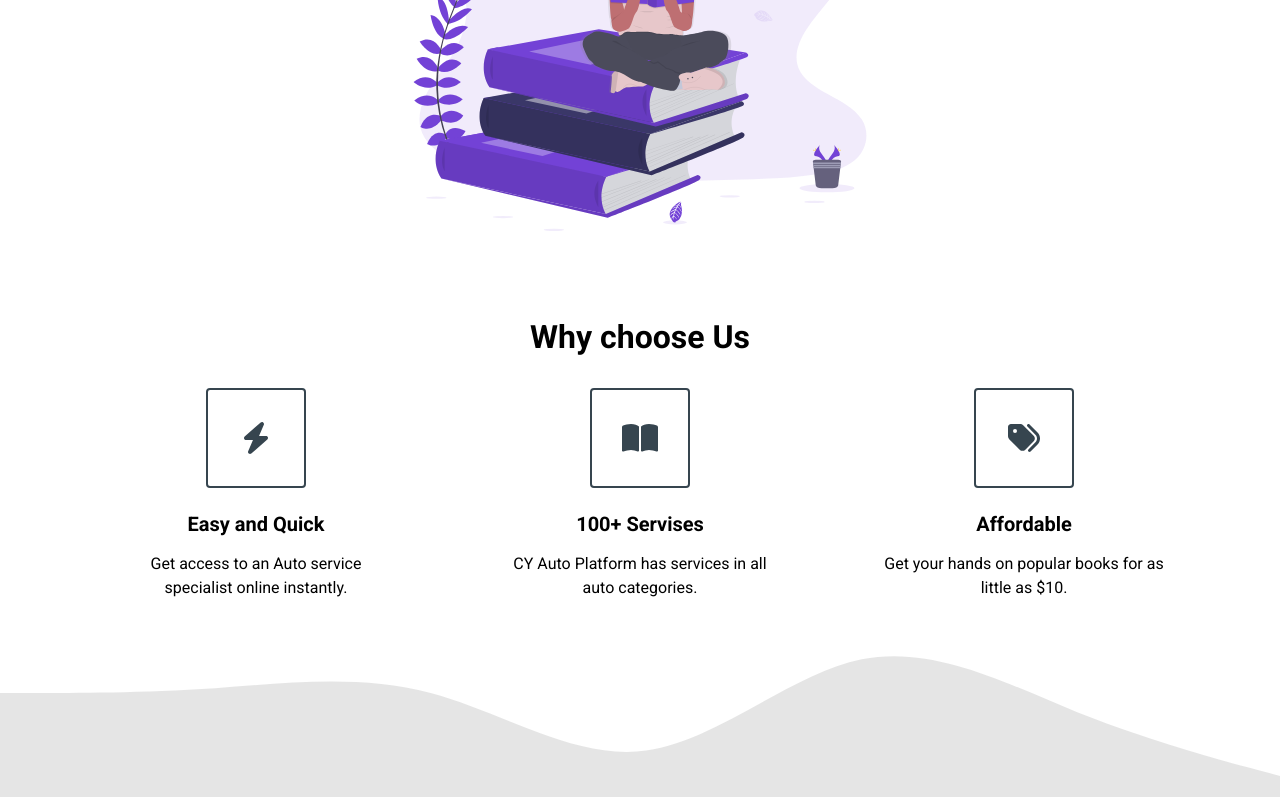
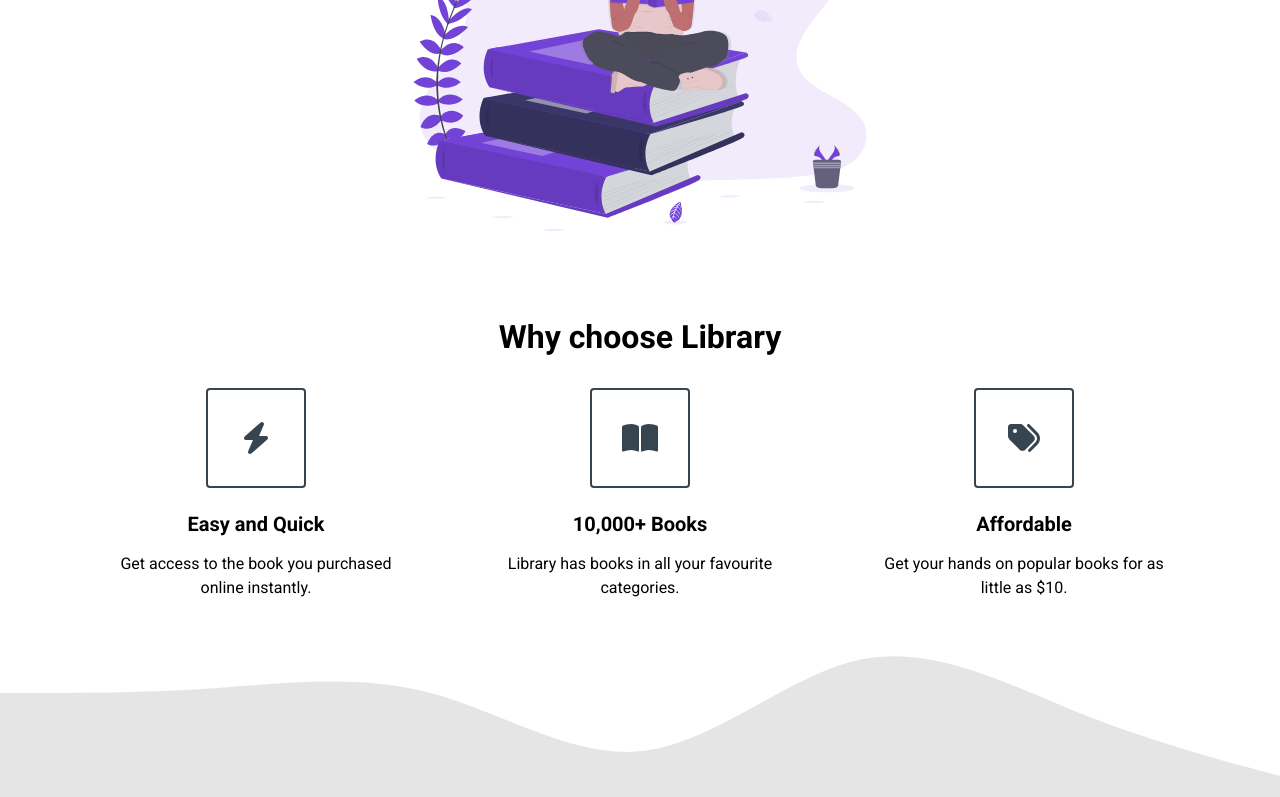
Before and after one commit to Antrikas/Library-react-app, a React (Create React App) app: page / in a window 1280 px wide. Shown: the part 538-1335 px from the top of the page. Built offline with nearby package versions, Linux system fonts and the light colour scheme.

Commit message:
Update Highlights.jsx

```diff
--- a/src/components/Highlights.jsx
+++ b/src/components/Highlights.jsx
@@ -8,18 +8,18 @@ const Highlights = () => {
       <div className="container">
         <div className="row">
           <h2 className="section__title">
-            Why choose <span className="purple">Us</span>
+            Why choose <span className="purple">Library</span>
           </h2>
           <div className="highlight__wrapper">
             <Highlight
               icon={<FontAwesomeIcon icon="bolt" />}
               title="Easy and Quick"
-              para="Get access to an Auto service specialist online instantly."
+              para="Get access to the book you purchased online instantly."
             />
             <Highlight
               icon={<FontAwesomeIcon icon="book-open" />}
-              title="100+ Servises"
-              para="CY Auto Platform has services in all auto categories."
+              title="10,000+ Books"
+              para="Library has books in all your favourite categories."
             />
             <Highlight
               icon={<FontAwesomeIcon icon="tags" />}
```
